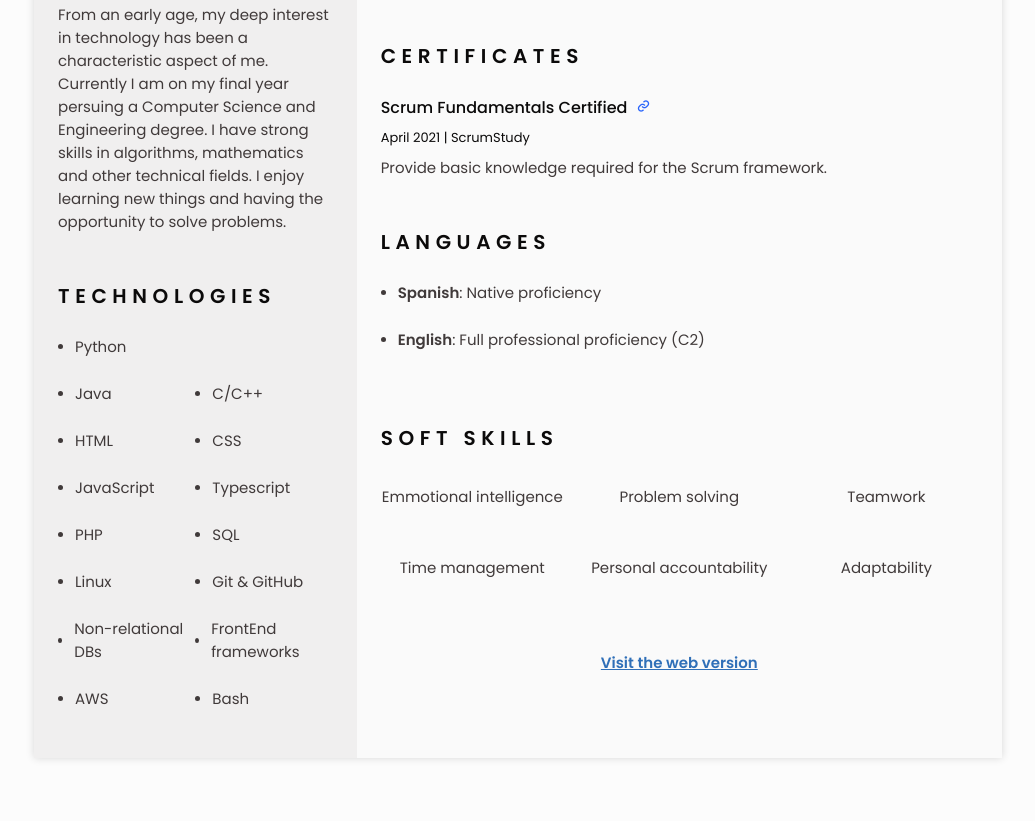
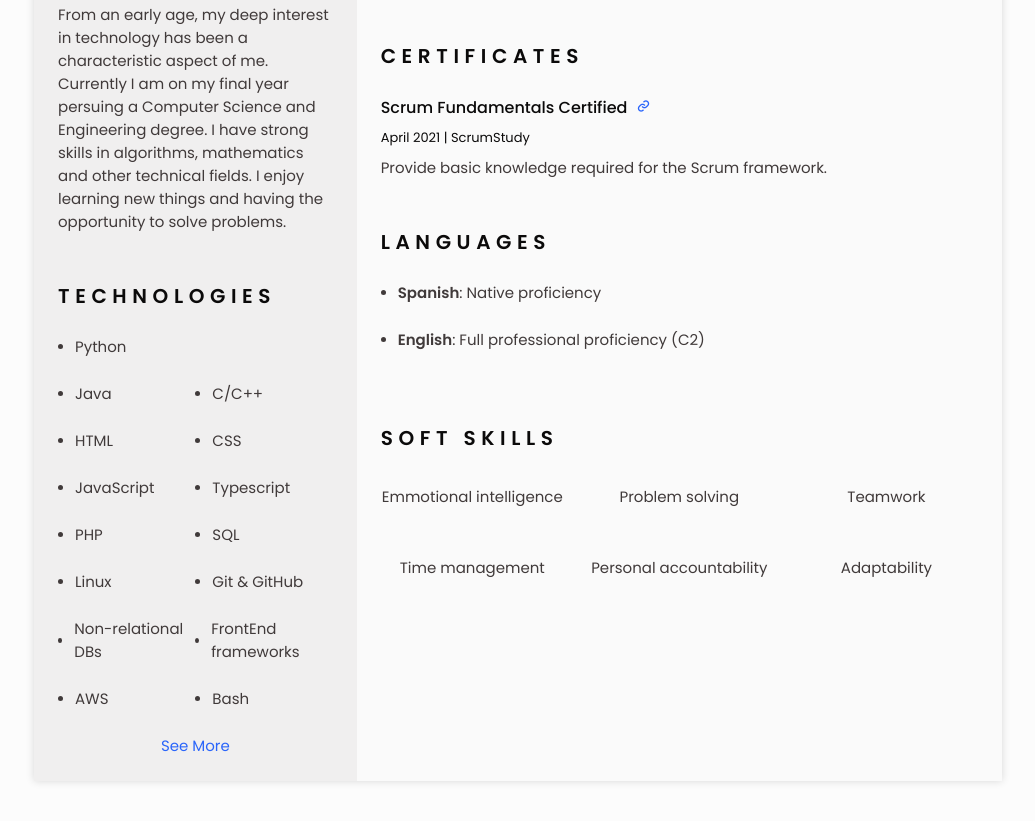
Before and after one commit to ealpizarp/erick-alpizar-cv, a plain HTML site: page index.html in a window 1280 px wide. Shown: the part 691-1512 px from the top of the page, without its empty margins (122-1157 px from the left). Drawn offline with nearby package versions, Linux system fonts and the light colour scheme.

Commit message:
Updated PDF

```diff
--- a/index.html
+++ b/index.html
@@ -246,7 +246,7 @@
                         </div>
 
                     </div>
-
+                    <a href="#" class="skills-button" id="skills-button">See More</a>
                 </section>
 
             </div>
@@ -438,8 +438,6 @@
                             Adaptability
                         </div>
                 </section>
-
-                <a href="https://ealpizarp.github.io/erick-alpizar-cv/" class="webLink-button"> <b>Visit the web version</b></a>
             </div>
         </div>
     </main>
```
Also changed, not shown: 1 other file.
